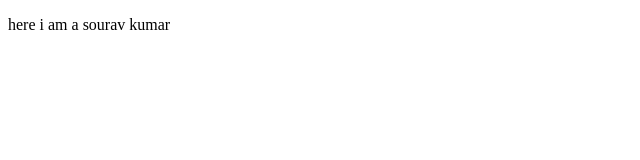
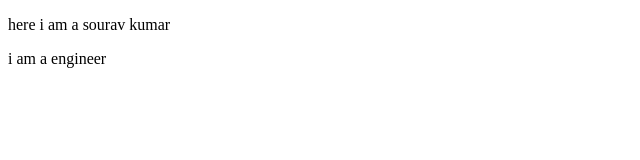
Before and after one commit to Sourav15kumar/localrepository, a plain HTML site: page index.html in a window 1280 px wide. Shown: the full height of the page, 0-640 px from the left. Drawn offline with Linux system fonts and the light colour scheme.

Commit message:
new line add

```diff
--- a/index.html
+++ b/index.html
@@ -8,5 +8,7 @@
 <body>
     <p> here i am a sourav kumar</p>
 
+    i am a engineer
+
 </body>
 </html>
```
